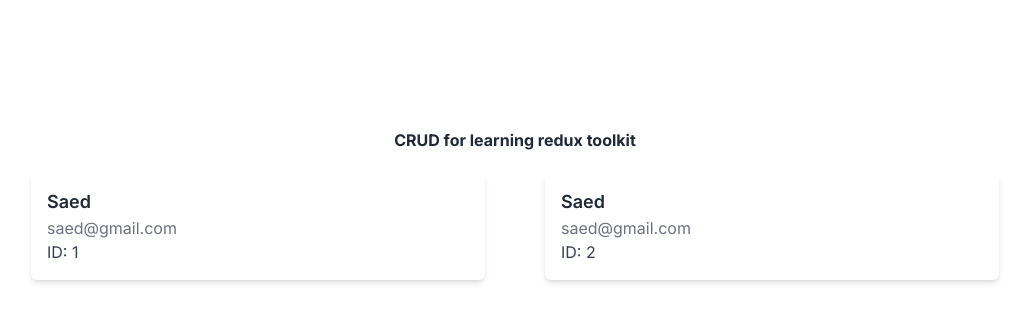
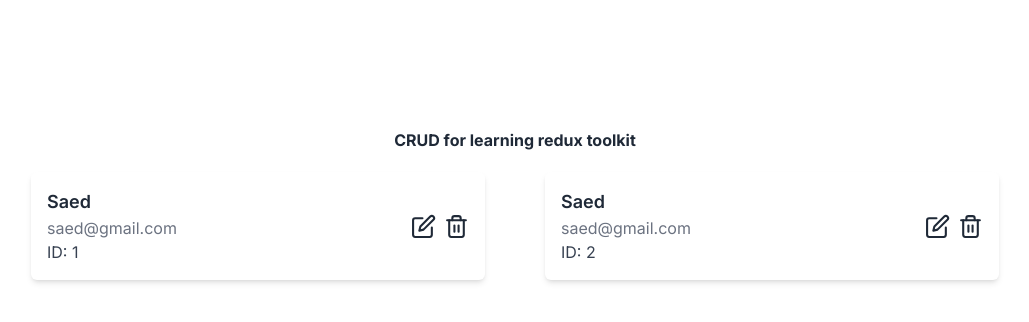
Before and after one commit to Saedddd/CRUDOperation, a Next.js app: page / in a window 1280 px wide. Shown: the top 322 px of the page, without its empty margins (125-1154 px from the left). Built offline with nearby package versions, Linux system fonts and the light colour scheme.

Commit message:
Get icons from react-icons

```diff
--- a/package.json
+++ b/package.json
@@ -13,6 +13,7 @@
     "next": "14.0.4",
     "react": "^18",
     "react-dom": "^18",
+    "react-icons": "^5.0.1",
     "react-redux": "^9.1.0"
   },
   "devDependencies": {
--- a/src/app/page.tsx
+++ b/src/app/page.tsx
@@ -4,7 +4,7 @@ import UserList from "@/widgets/UserList";
 export default function Home() {
   return (
    <div className="container mx-auto px-2 max-w-5xl pt-10 md:pt-32">
-      <h1 className="text-center font-bold "> CRUD for learning redux toolkit</h1>
+      <h1 className="text-center font-bold "> CRUD for learning redux toolkit </h1>
         <UserList/>
    </div>
   )
--- a/src/entities/UserItem/ui/UserItem.tsx
+++ b/src/entities/UserItem/ui/UserItem.tsx
@@ -1,6 +1,9 @@
 import React from 'react'
 
 import { IUser } from '../types'
+
+import { FiEdit } from "react-icons/fi";
+import { FiTrash2 } from "react-icons/fi";
 
 
 const UserItem = ({id, name, email} : IUser) => {
@@ -14,8 +17,9 @@ const UserItem = ({id, name, email} : IUser) => {
                     <p className="text-gray-700">ID: {id}</p>
                 </div>
 
-                <div className="mt-4">
-
+                <div className=" flex cursor-pointer  gap-2 ">
+                    <FiEdit size={25} />
+                    <FiTrash2 size={25}/>
                 </div>
             </div>
         </div>
```
Also changed, not shown: 1 other file (tests, documents, lock files or other folders).
